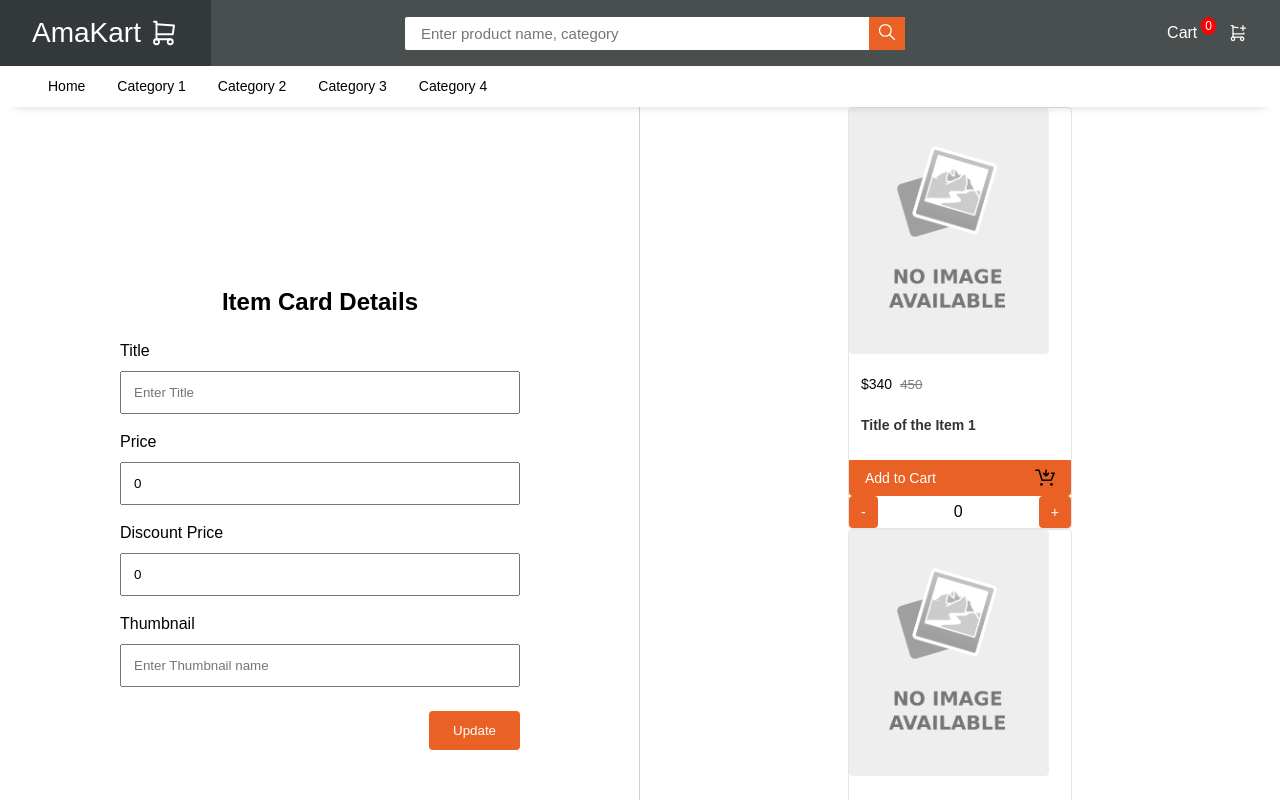
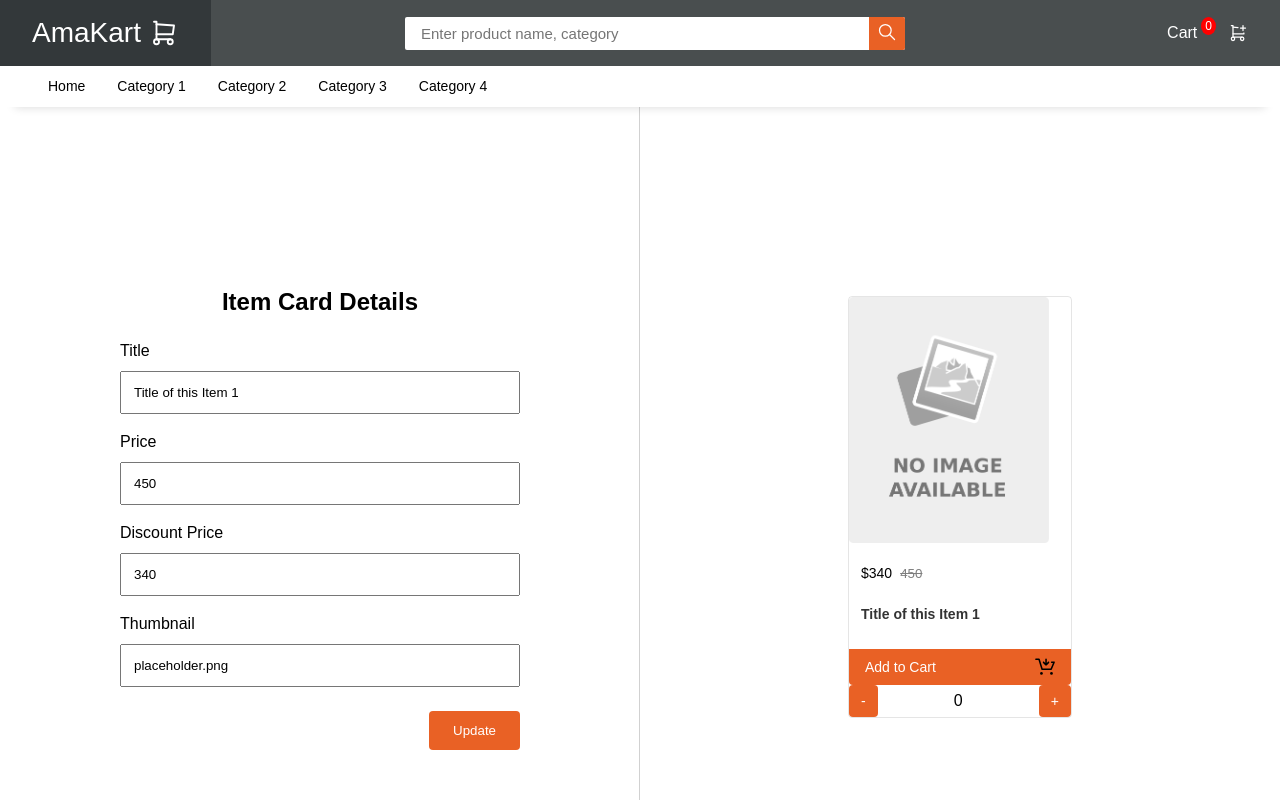
Before and after one commit to Bhagyashree-Bhattacharyya/React-Apps, a React (Create React App) app: page / in a window 1280 px wide. Shown: the top 800 px of the page. Built offline with nearby package versions, Linux system fonts and the light colour scheme.

Commit message:
state handling, form submission, two-way binding

```diff
--- a/src/components/Products/Products.js
+++ b/src/components/Products/Products.js
@@ -1,6 +1,7 @@
 import ListItem from "./ListItems/ListItem";
 import {useState} from "react";
 
+/*
 const items = [
     {
         id : 0,
@@ -31,12 +32,13 @@ const items = [
         thumbnail: "placeholder.png"
     }
 ]
+*/
 
 const Product = () => {
-    const [title, setTitle] = useState("")
-    const [price, setPrice] = useState(0)
-    const [discountedPrice, setDiscountedPrice] = useState(0)
-    const [thumbnail, setThumbnail] = useState("")
+//    const [title, setTitle] = useState("")
+//    const [price, setPrice] = useState(0)
+//    const [discountedPrice, setDiscountedPrice] = useState(0)
+//    const [thumbnail, setThumbnail] = useState("")
 
     const [item, setItem] = useState({
         id: 0,
@@ -46,6 +48,7 @@ const Product = () => {
         thumbnail: "placeholder.png"
     })
 
+/*
     const handleTitle = (event) => {
         // console.log(event)
         // console.log(event.target.value)
@@ -79,25 +82,35 @@ const Product = () => {
             thumbnail: event.target.value
         })
     }
+*/
+
+    const handleInput = event => {
+        // console.log(event.target.value, event.target.name)
+        setItem({
+            ...item,
+            [event.target.name]: event.target.value
+        })
+    }
 
     const submitForm = event => {
         event.preventDefault();
-        console.log({
-            title: title,
-            price,
-            discountedPrice,
-            thumbnail
-        })
-        if(discountedPrice > price) {
+//        console.log({
+//            title: title,
+//            price,
+//            discountedPrice,
+//            thumbnail
+//        })
+        if(item.discountedPrice > item.price) {
             alert("Discounted Price cannot be greater than price")
             return;
         }
-        setItem({
-            title,
-            price,
-            discountedPrice,
-            thumbnail
-        })
+        console.log("Item Updated!", item)
+//        setItem({
+//            title,
+//            price,
+//            discountedPrice,
+//            thumbnail
+//        })
     }
 
     return (
@@ -108,40 +121,44 @@ const Product = () => {
                     <div className={"input-field"}>
                         <label htmlFor="title">Title</label>
                         <input
+                            name = "title"
                             type="text"
                             placeholder="Enter Title"
-                            value={title}
-                            onChange={handleTitle}
+                            value={item.title}
+                            onChange={handleInput}
                             required
                         />
                     </div>
                     <div className={"input-field"}>
                         <label htmlFor="price">Price</label>
                         <input
+                            name = "price"
                             type="number"
                             placeholder="Enter Price"
-                            value={price}
-                            onChange={handlePrice}
+                            value={item.price}
+                            onChange={handleInput}
                             required
                         />
                     </div>
                     <div className={"input-field"}>
-                        <label htmlFor="discountPrice">Discount Price</label>
+                        <label htmlFor="discountedPrice">Discount Price</label>
                         <input
+                            name = "discountedPrice"
                             type="number"
                             placeholder="Enter Discounted Price"
-                            value={discountedPrice}
-                            onChange={handleDiscountedPrice}
+                            value={item.discountedPrice}
+                            onChange={handleInput}
                             required
                         />
                     </div>
                     <div className={"input-field"}>
                         <label htmlFor="thumbnail">Thumbnail</label>
                         <input
+                            name = "thumbnail"
                             type="text"
                             placeholder="Enter Thumbnail name"
-                            value={thumbnail}
-                            onChange={handleThumbnail}
+                            value={item.thumbnail}
+                            onChange={handleInput}
                             required
                         />
                     </div>
@@ -152,9 +169,11 @@ const Product = () => {
             </div>
             <div>
                 <div>
-                    <ListItem data={items[0]} />
+                    <ListItem data={item} />
+                    {/*
                     <ListItem data={items[1]} />
                     <ListItem data={items[2]} />
+                    */}
                 </div>
             </div>
         </div>
```
